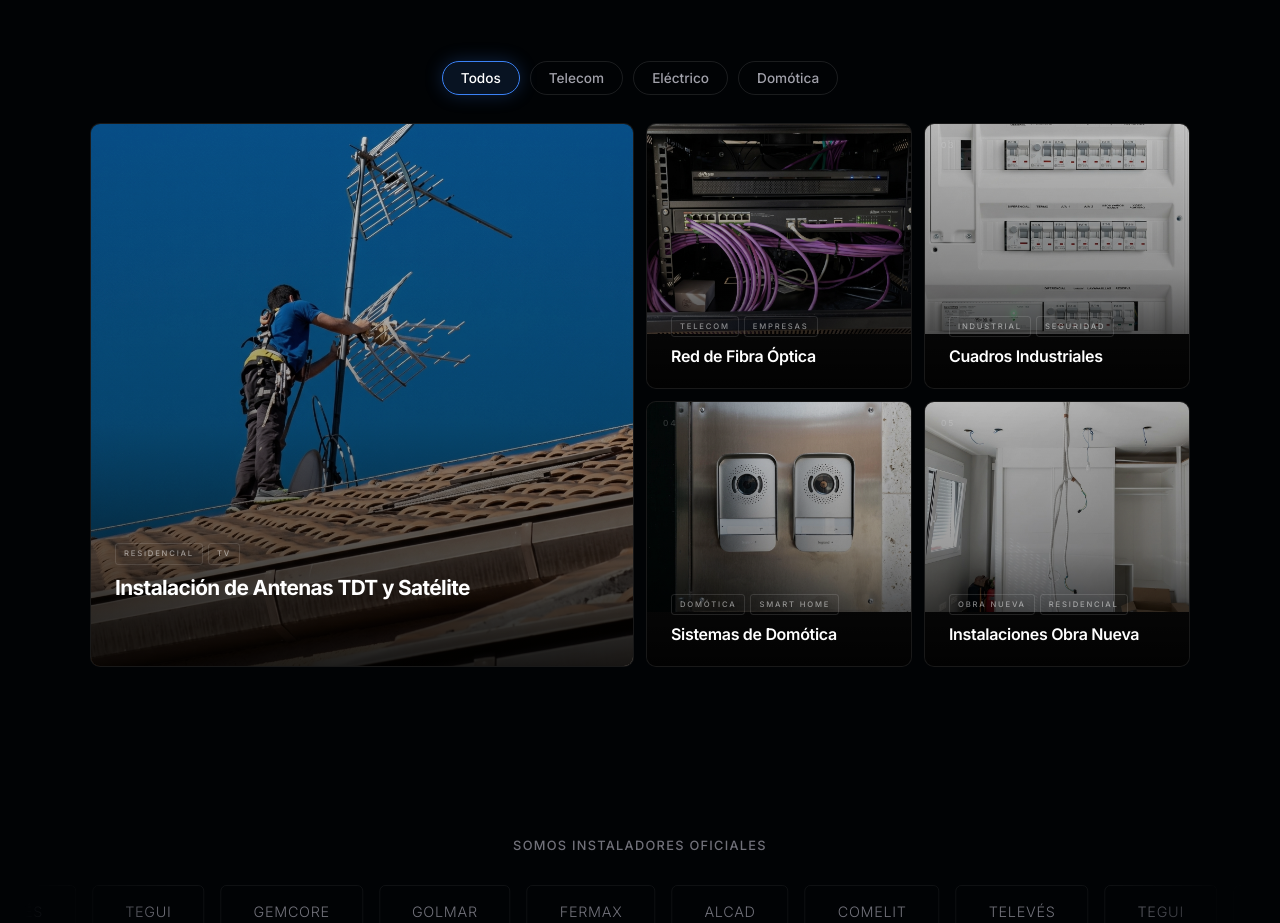
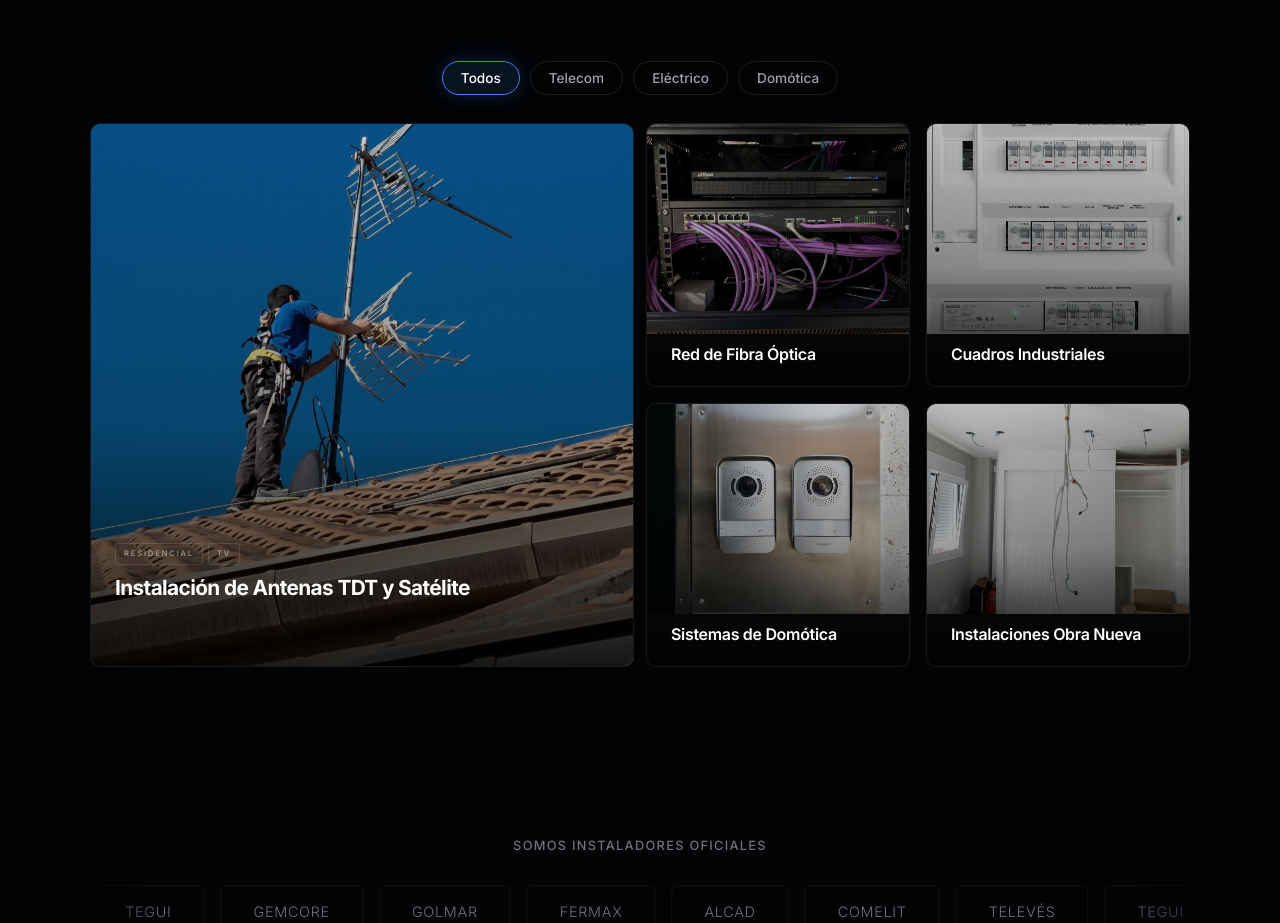
Before and after one commit to Benyix98/Pagina-TEF, a website: page index.html in a window 1280 px wide. Shown: the part 2674-3597 px from the top of the page. Drawn offline with Linux system fonts and the light colour scheme.

Commit message:
style: minimal polish — remove numbers, hide tags until hover, accent line on secondary cards

```diff
--- a/styles.css
+++ b/styles.css
@@ -1604,7 +1604,7 @@ button {
     display: grid;
     grid-template-columns: 1fr 1fr;
     grid-template-rows: 1fr 1fr;
-    gap: 12px;
+    gap: 16px;
 }
 
 .work-card {
@@ -1757,13 +1757,29 @@ button {
     background: rgba(59,130,246,0.08);
 }
 
-.work-card__num {
+.work-card__num { display: none; }
+
+/* Secondary cards: acento inferior en hover (igual que hero) */
+.works-grid__secondary .work-card::after {
+    content: '';
     position: absolute;
-    top: 14px; left: 16px;
-    font-size: 0.52rem;
-    letter-spacing: 2px;
-    color: rgba(255,255,255,0.18);
-    font-weight: 500;
+    bottom: 0; left: 0; right: 0;
+    height: 2px;
+    background: linear-gradient(to right, var(--primary-500), var(--primary-700), transparent);
+    opacity: 0;
+    transition: opacity 0.4s ease;
+}
+.works-grid__secondary .work-card:hover::after { opacity: 1; }
+
+/* Tags en cards secundarias: ocultas por defecto, visibles en hover */
+.works-grid__secondary .work-card .work-card__tags {
+    opacity: 0;
+    transform: translateY(4px);
+    transition: opacity 0.3s ease, transform 0.3s ease;
+}
+.works-grid__secondary .work-card:hover .work-card__tags {
+    opacity: 1;
+    transform: translateY(0);
 }
 
 @media (max-width: 768px) {
```
